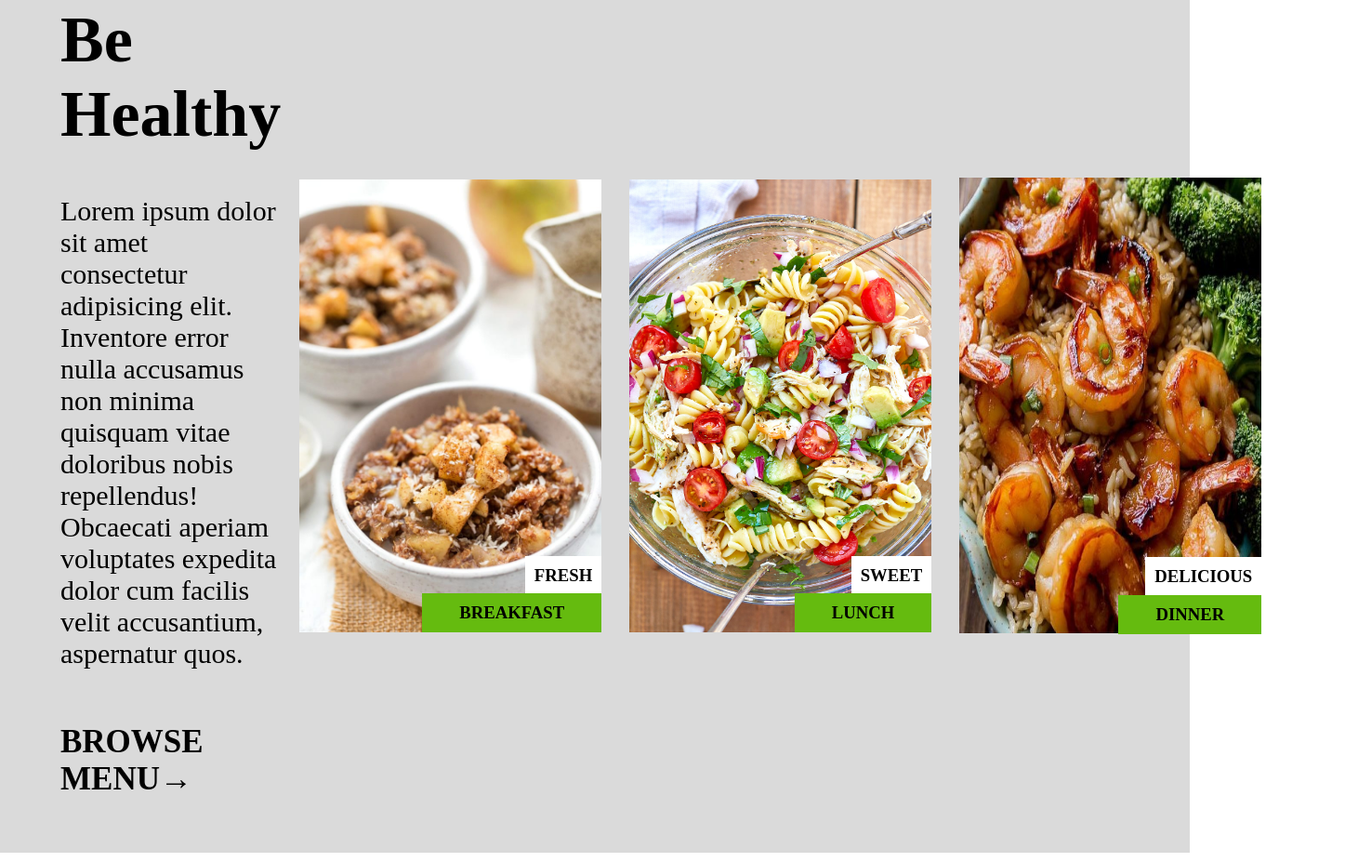
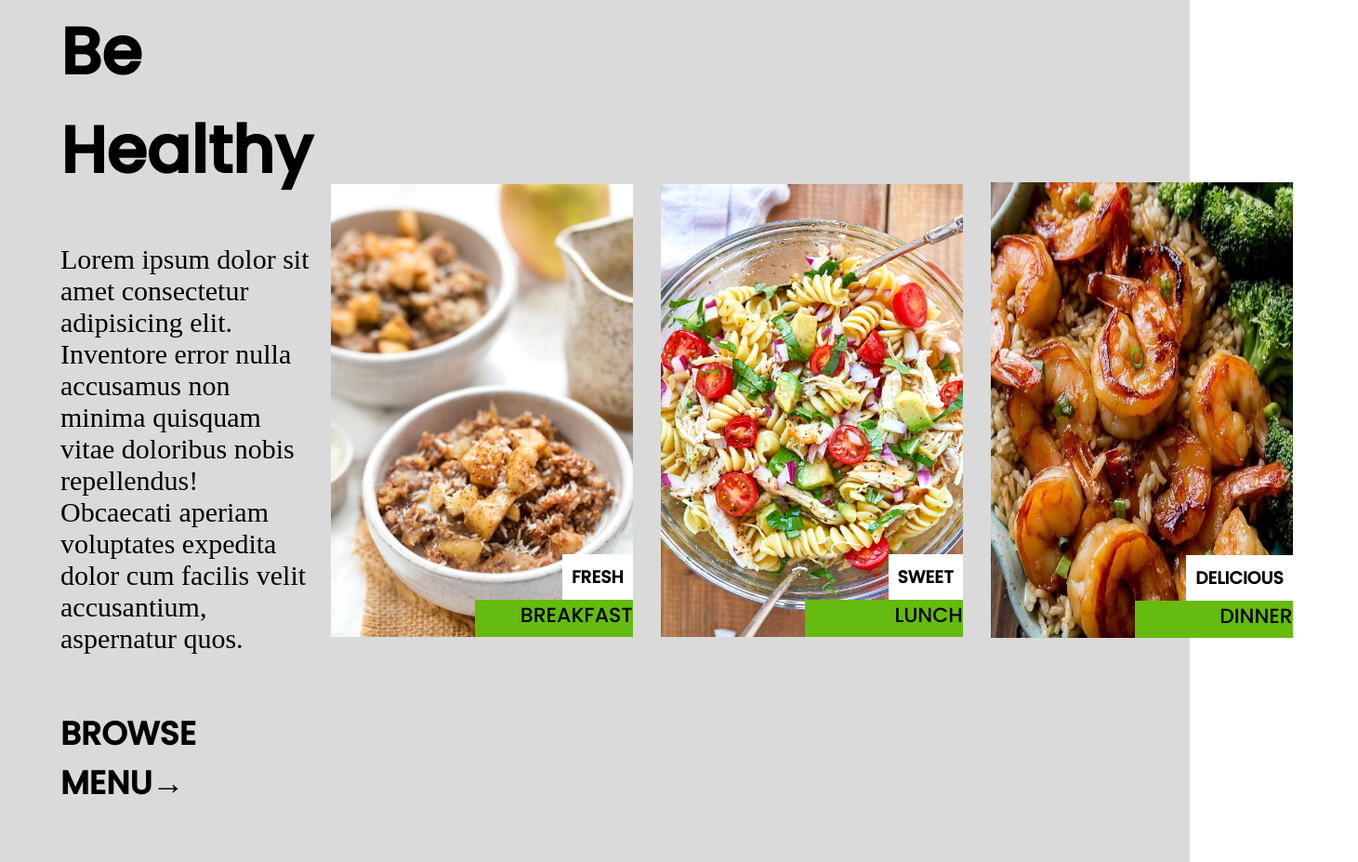
Before and after one commit to njped/mi_health, a plain HTML site: page index.html in a window 1280 px wide. Shown: the part 222-1149 px from the top of the page at 93% size, 1461 px wide, since content can reach past the window. Drawn offline with Linux system fonts and the light colour scheme.

Commit message:
finished the project

```diff
--- a/index.html
+++ b/index.html
@@ -4,6 +4,9 @@
     <meta http-equiv="X-UA-Compatible" content="IE=edge">
     <meta name="viewport" content="width=device-width, initial-scale=1.0">
     <link rel="stylesheet" href="style.css">
+    <link rel="preconnect" href="https://fonts.googleapis.com">
+    <link rel="preconnect" href="https://fonts.gstatic.com" crossorigin>
+    <link href="https://fonts.googleapis.com/css2?family=Poppins:wght@500&display=swap" rel="stylesheet">
     <title>MiHealth</title>
 </head>
 <body>
@@ -30,21 +33,21 @@
                 <img src="images/apple-breakfast-quinoa-7.jpg" alt="Apple Breakfast" class="apple_breakfast">
                 <div class="text_container">
                     <h3 class="taste">FRESH</h3>
-                    <h3 class="meal_time">BREAKFAST</h3>
+                    <div class="meal_time">BREAKFAST</div>
                 </div>
             </div>
             <div class="pasta_image">
                 <img src="images/pasta-salad-recipe-for-lunch.jpg" alt="Pasta Salad" class="pasta_salad">
                 <div class="text_container">
                     <h3 class="taste">SWEET</h3>
-                    <h3 class="meal_time">LUNCH</h3>
+                    <div class="meal_time">LUNCH</div>
                 </div>
             </div>
             <div class="shrimp_image">
                 <img src="images/shrimp.jpg" alt="Shrimp" class="shrimp_img">
                 <div class="text_container">
                     <h3 class="taste">DELICIOUS</h3>
-                    <h3 class="meal_time">DINNER</h3>
+                    <div class="meal_time">DINNER</div>
                 </div>
             </div>
         </div>
--- a/style.css
+++ b/style.css
@@ -53,6 +53,7 @@ nav {
 
 h1 {
     font-size: 70px;
+    font-family: 'Poppins', sans-serif;
 }
 
 .discription {
@@ -62,7 +63,7 @@ h1 {
 
 .browse {
     font-size: 35px;
-
+    font-family: 'Poppins', sans-serif;
 }
 
 .image_container {
@@ -105,13 +106,17 @@ h1 {
     right: 10px;
     padding:10px;
     margin: 0;
+    font-family: 'Poppins', sans-serif;
 }
 
 .meal_time {
     background-color: #65bb0f;
     position: absolute;
     right: 10px;
-    bottom: -29px;
-    padding: 10px 40px;
+    bottom: -10px;
+    width: 170px;
+    height: 40px;
     text-align: right;
+    font-family: 'Poppins', sans-serif;
+    font-size: 22px;
 }
```
